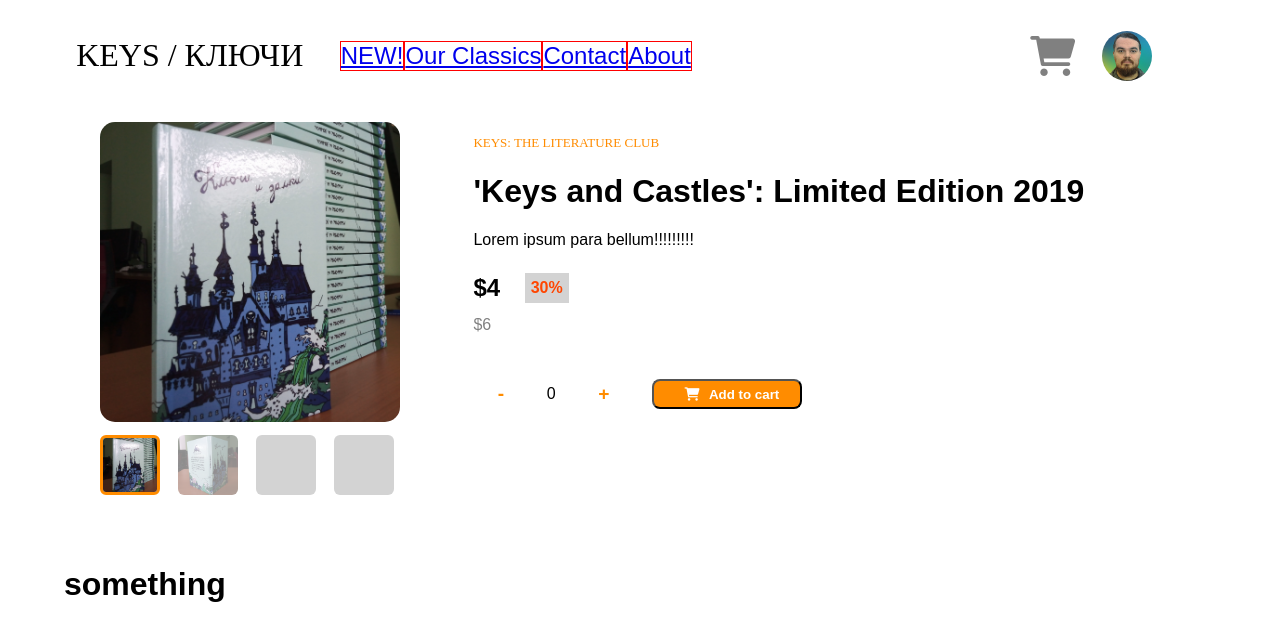
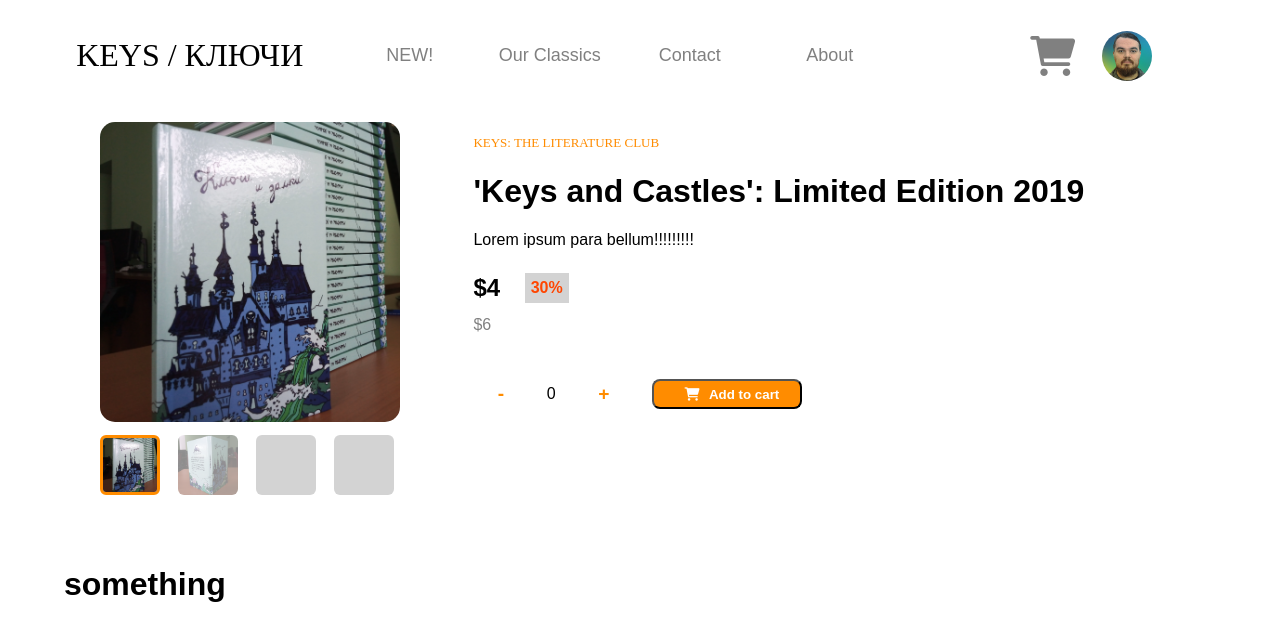
Before and after one commit to Artube1991/ProductPage, a React (Create React App) app in the folder product/: page / in a window 1280 px wide. Shown: the top 640 px of the page. Built offline with nearby package versions, Linux system fonts and the light colour scheme; grey boxes are pictures that could not be loaded.

Commit message:
wrote styles for navigation bar

```diff
--- a/product/src/App.css
+++ b/product/src/App.css
@@ -30,10 +30,14 @@
 
 .menu-item {
   list-style: none;
-  font-size: x-large;
-  /* text-align: center; */
-  border: 1px solid red;
+  font-size: large;
+  text-align: center;
   color: blue;
+  width: 140px;
+}
+
+.menu-item:hover {
+  background-color: orange;
 }
 
 
--- a/product/src/App.js
+++ b/product/src/App.js
@@ -19,6 +19,8 @@ function App() {
 
   const cart = document.querySelector(".cart");
   const cartIcon = document.querySelector(".cart-icon");
+
+  const menuItemsStyle = {color: 'gray', textDecoration: 'none'};
 
   useEffect(() => {
     cartUpdate();
@@ -80,10 +82,10 @@ function App() {
     <nav className="nav-bar">
     <div className="website-title">KEYS / КЛЮЧИ </div>
     <ul className="menu">
-      <li className="menu-item"><Link to="/">NEW!</Link></li>
-      <li className="menu-item"><Link to="/classic">Our Classics</Link></li>
-      <li className="menu-item"><Link to="/contact">Contact</Link></li>
-      <li className="menu-item"><Link to="/about">About</Link></li>
+      <li className="menu-item"><Link style={menuItemsStyle} to="/">NEW!</Link></li>
+      <li className="menu-item"><Link style={menuItemsStyle} to="/classic">Our Classics</Link></li>
+      <li className="menu-item"><Link style={menuItemsStyle} to="/contact">Contact</Link></li>
+      <li className="menu-item"><Link style={menuItemsStyle} to="/about">About</Link></li>
     </ul>
     <i class="fa-solid fa-cart-shopping" id="cart-icon" onClick={(e) => showCart()}></i>
     <img id="userpic" src="./media/ivanov-new.jpg" alt="User Avatar" width="50" height="50"/>
```
